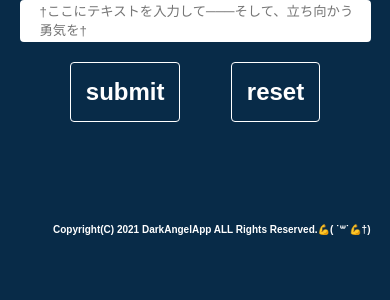
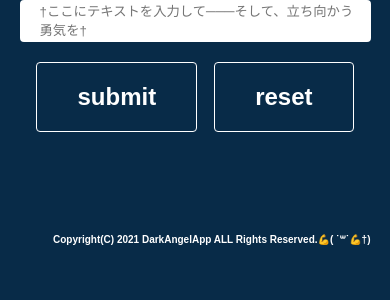
Before and after one commit to aoitech/dark_angel_app, a PHP site: page / in a window 390 px wide. Shown: the part 177-477 px from the top of the page. Run offline with PHP 8.4, Linux system fonts and the light colour scheme.

Commit message:
CSS調整

```diff
--- a/css/style.css
+++ b/css/style.css
@@ -144,9 +144,9 @@ input[type="text"] {
   width: 100%;
 }
 
-.btn {
+/* .btn {
   padding: 15px 15px;
-}
+} */
 
 
 /* ==============================
--- a/index.html
+++ b/index.html
@@ -29,7 +29,7 @@
         <input type="text" class="form-input" id="form-text" autofocus placeholder="†ここにテキストを入力して───そして、立ち向かう勇気を†">
         <div class="form-parent">
           <button class="btn btn-register" id="form-submit">submit</button>
-          <input type="reset" value="reset" class="btn" id="reset-btn">
+          <input type="reset" value="reset" class="btn btn-register" id="reset-btn">
         </div>
       </form>
     </div>
```
